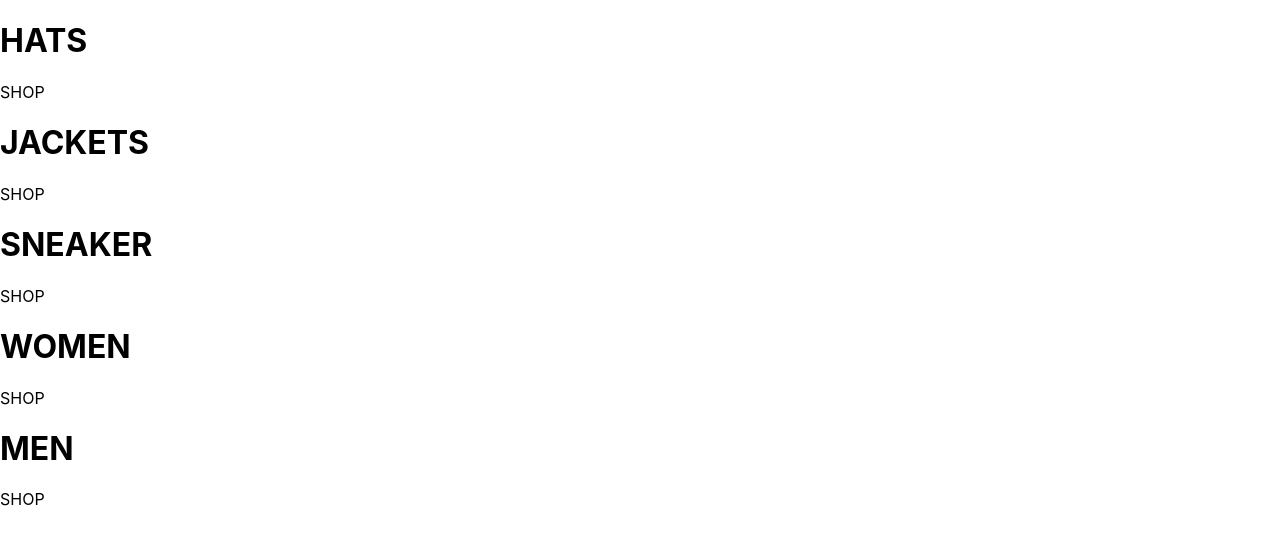
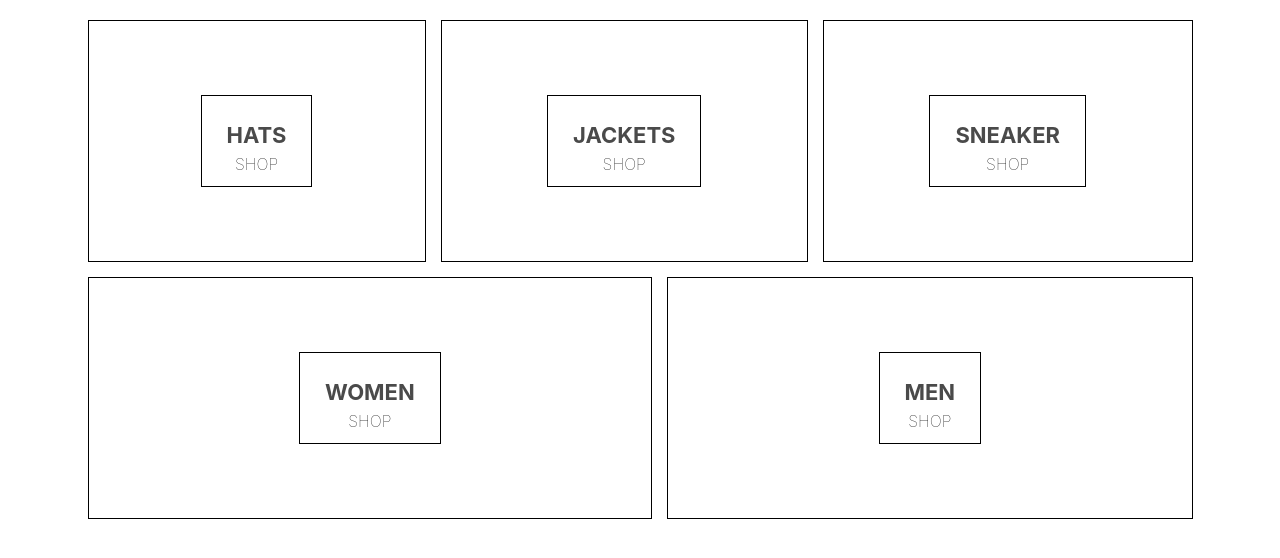
Before and after one commit to sourabhbishnoi/crown-clothing, a React (Create React App) app: page / in a window 1280 px wide. Shown: the top 558 px of the page. Built offline with nearby package versions, Linux system fonts and the light colour scheme.

Commit message:
Created a new project and add files like homepage and homepage.style

```diff
--- a/package.json
+++ b/package.json
@@ -6,6 +6,7 @@
     "@testing-library/jest-dom": "^4.2.4",
     "@testing-library/react": "^9.5.0",
     "@testing-library/user-event": "^7.2.1",
+    "node-sass": "^4.14.1",
     "react": "^16.13.1",
     "react-dom": "^16.13.1",
     "react-scripts": "3.4.1"
--- a/src/App.js
+++ b/src/App.js
@@ -1,6 +1,8 @@
 import React from 'react';
 import './App.css';
 import HomePage from './homepage.componant.jsx';
+import './homepage.style.scss';
+
 
 function App() {
   return (
--- a/src/homepage.componant.jsx
+++ b/src/homepage.componant.jsx
@@ -19,6 +19,7 @@
      <h1 className='title'> JACKETS</h1>
       <span className='subtitle'> SHOP</span>
       </div>
+
     </div>
 
     <div className='menu-item'>
--- a/src/homepage.style.scss
+++ b/src/homepage.style.scss
@@ -0,0 +1,54 @@
+.homepage {
+  display: flex;
+  flex-direction: column;
+  align-items: center;
+  padding: 20px 80px;
+}
+
+.directory-menu {
+  width: 100%;
+  display: flex;
+  flex-wrap: wrap;
+  justify-content: space-between;
+}
+
+.menu-item {
+  min-width: 30%;
+  height: 240px;
+  flex: 1 1 auto;
+  display: flex;
+  align-items: center;
+  justify-content: center;
+  border: 1px solid black;
+  margin: 0 7.5px 15px;
+
+  &:first-child {
+    margin-right: 7.5px;
+  }
+
+  &:last-child {
+    margin-left: 7.5px;
+  }
+
+  .content {
+    height: 90px;
+    padding: 0 25px;
+    display: flex;
+    flex-direction: column;
+    align-items: center;
+    justify-content: center;
+    border: 1px solid black;
+
+    .title {
+      font-weight: bold;
+      margin-bottom: 6px;
+      font-size: 22px;
+      color: #4a4a4a;
+    }
+
+    .subtitle {
+      font-weight: lighter;
+      font-size: 16px;
+    }
+  }
+}
```
Also changed, not shown: 1 other file (tests, documents, lock files or other folders).
